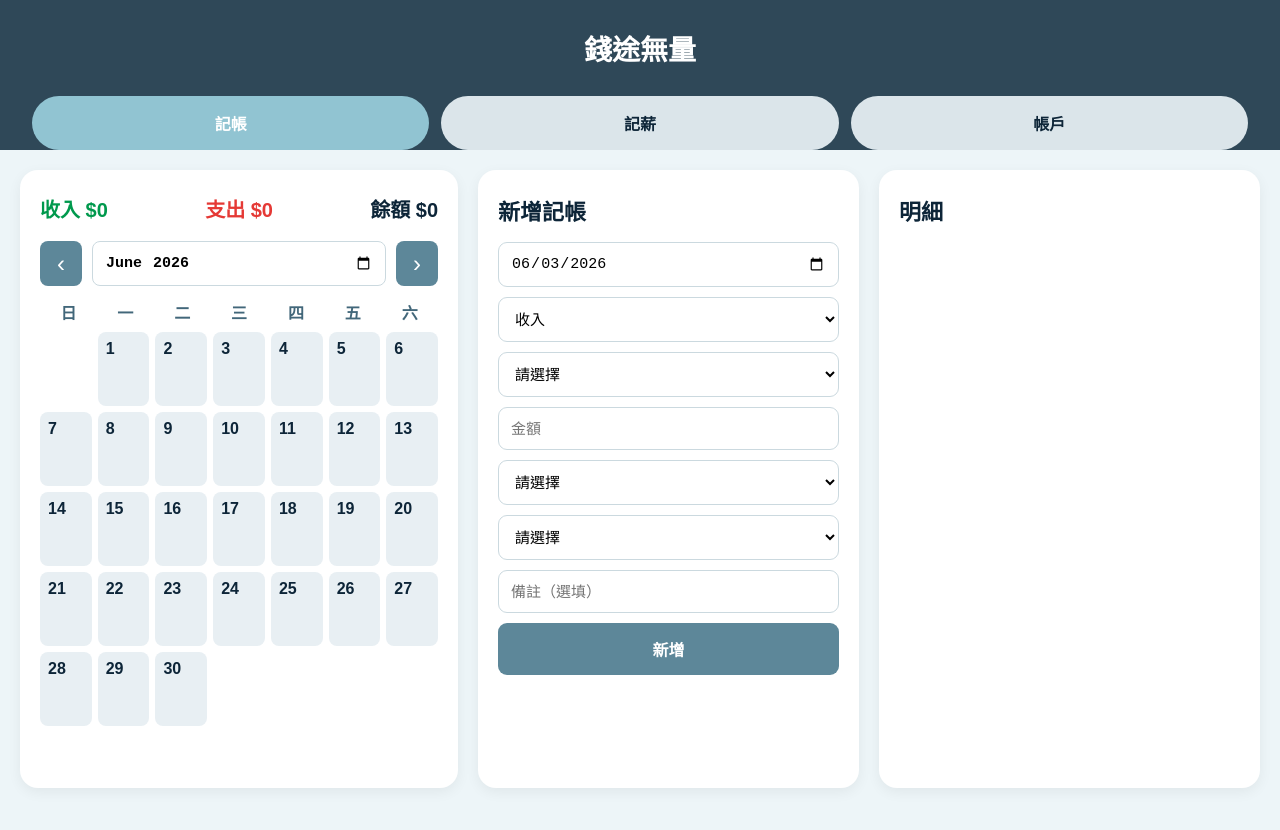
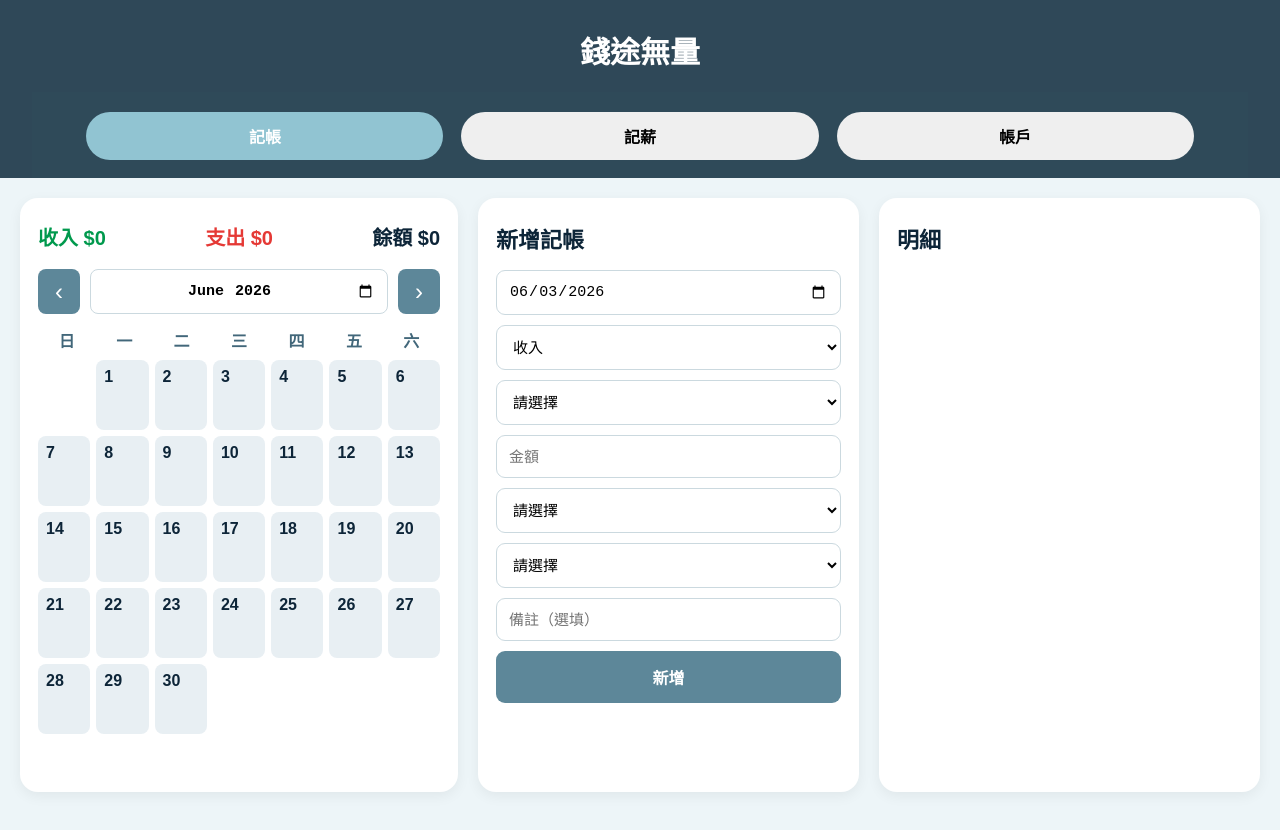
Before and after one commit to fansditz/transactions, a plain HTML site: page index.html in a window 1280 px wide. Before the commit the page ends 808 px from the top, so only its background shows below. Drawn offline with Linux system fonts and the light colour scheme.

Commit message:
【版面優化】調整記帳介面、導覽按鈕

```diff
--- a/style.css
+++ b/style.css
@@ -18,26 +18,28 @@ header {
 
 h1 {
   color: white;
-  margin: 0 0 28px;
-  font-size: 28px;
+  margin: 0 0 20px;
+  font-size: 30px;
   text-align: center;
 }
 
 nav {
-  display: grid;
-  grid-template-columns: repeat(3, 1fr);
-  gap: 12px;
+  display: flex;
+  justify-content: center;
+  gap: 18px;
+  padding: 20px 32px 18px;
+  background-color: #2f4a59;
 }
 
 .tab {
+  width: 31%;
+  max-width: 420px;
+  height: 48px;
+  border-radius: 24px;
   border: none;
-  padding: 15px;
-  border-radius: 999px;
-  background: #dbe5ea;
+  font-size: 16px;
   font-weight: bold;
-  color: #0d2538;
   cursor: pointer;
-  font-size: 16px;
 }
 
 .tab.active {
@@ -63,9 +65,10 @@ nav {
 .card {
   background: white;
   border-radius: 18px;
-  padding: 24px 20px;
+  padding: 24px 18px;
   box-shadow: 0 4px 14px rgba(0, 0, 0, 0.06);
   overflow: hidden;
+  margin-bottom: 24px;
 }
 
 h2 {
@@ -115,6 +118,7 @@ h2 {
   border-radius: 8px;
   font-size: 15px;
   font-weight: bold;
+  text-align: center;
 }
 
 .weekdays {
@@ -133,7 +137,7 @@ h2 {
 }
 
 .day {
-  height: 74px;
+  min-height: 70px;
   background: #e8eff3;
   border-radius: 8px;
   padding: 8px;
```
Also changed, not shown: 1 other file.
